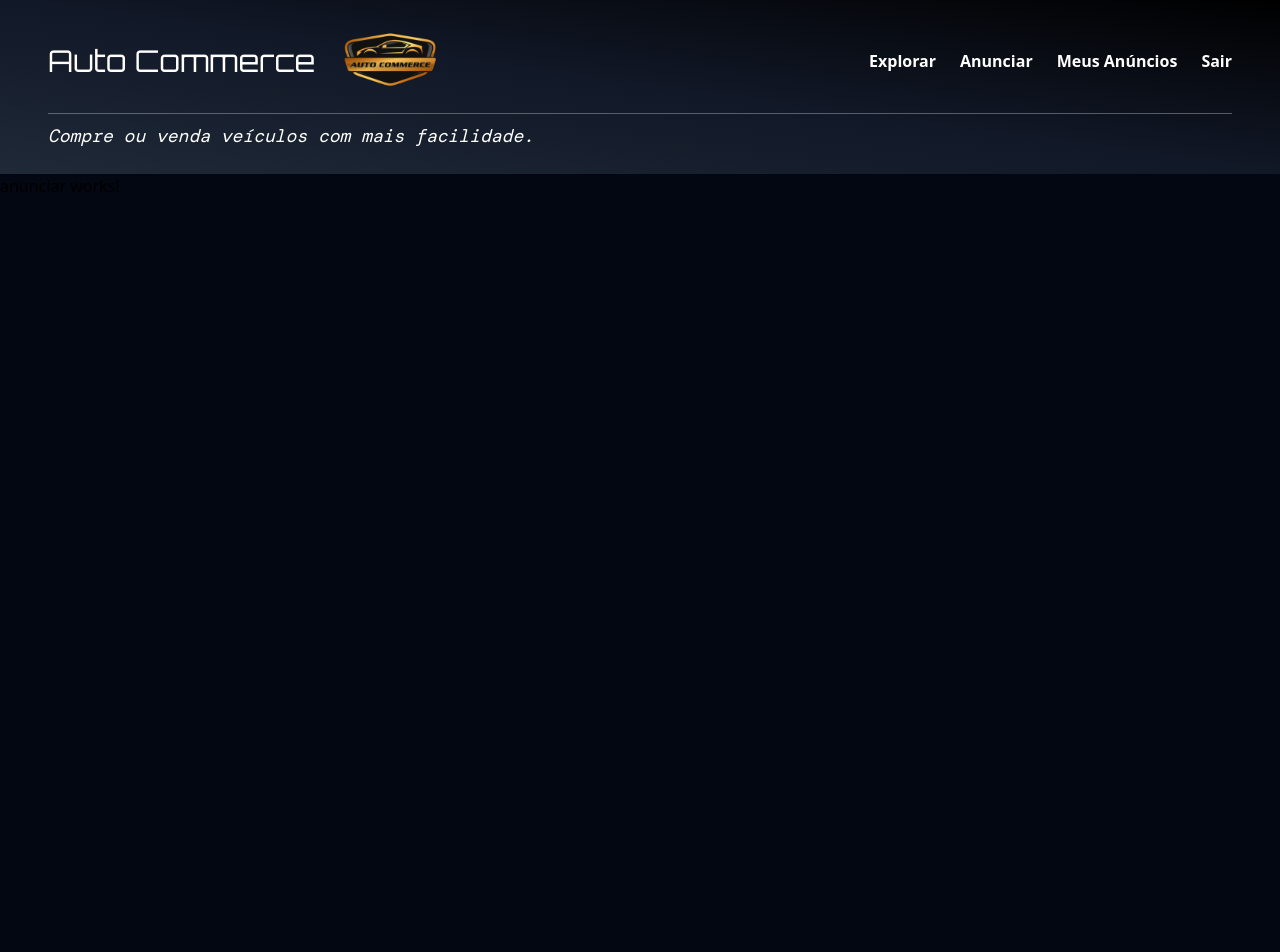
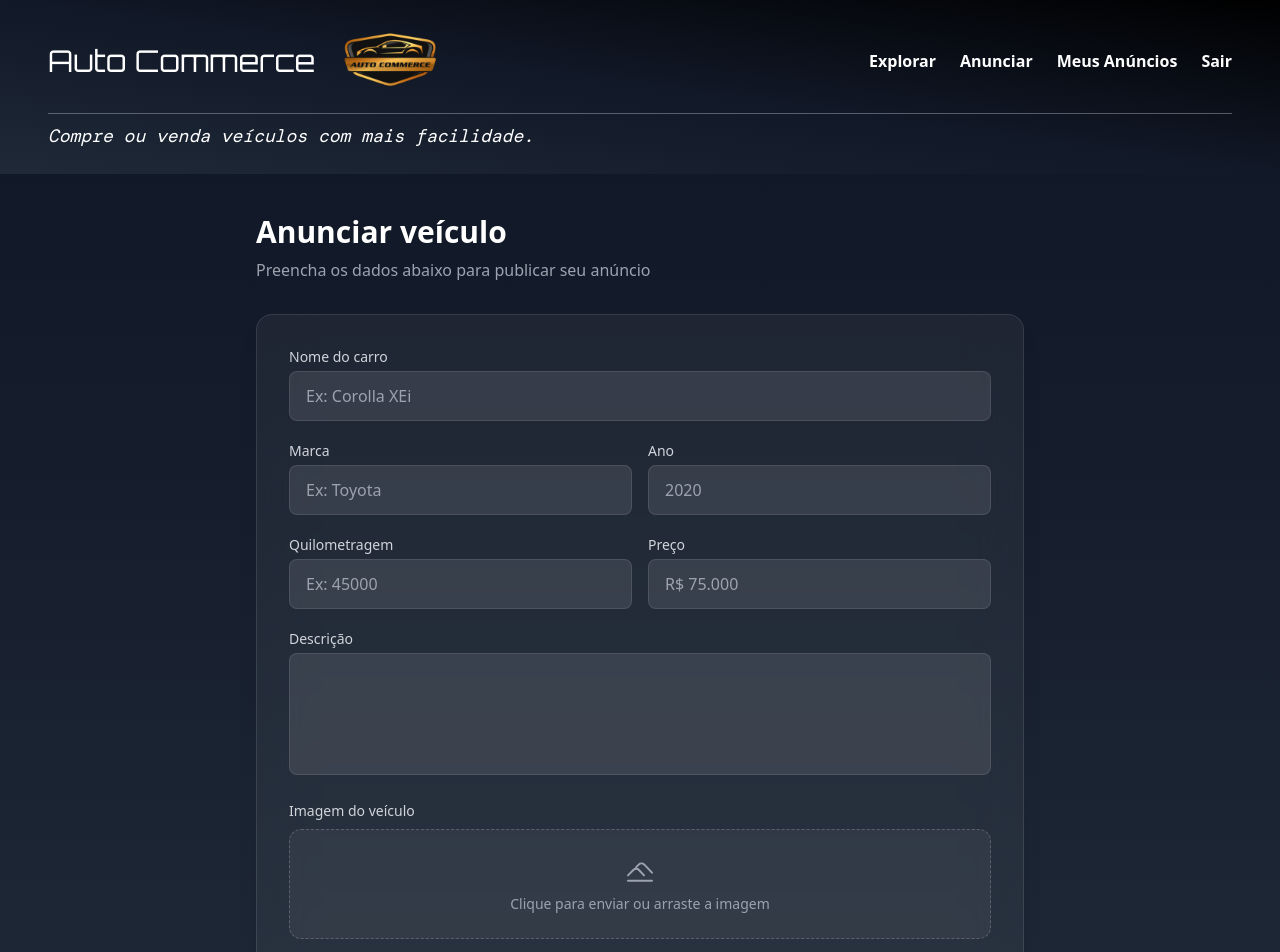
Before and after one commit to pabloquirino/auto-commerce, an Angular app: page /layout/anunciar in a window 1280 px wide. Shown: the top 952 px of the page. Built offline with nearby package versions, Linux system fonts and the light colour scheme; a web font is replaced by a local one.

Commit message:
feat(annunciar): add HTML for anunciar route

```diff
--- a/src/app/layout/anunciar/anunciar.component.html
+++ b/src/app/layout/anunciar/anunciar.component.html
@@ -1 +1,121 @@
-<p>anunciar works!</p>
+<section class="min-h-screen px-4 py-10 bg-gradient-to-b from-gray-900 to-gray-800">
+
+    <div class="max-w-3xl mx-auto">
+
+        <!-- Header -->
+        <div class="mb-8 text-center md:text-left">
+            <h1 class="text-2xl md:text-3xl font-semibold text-white">
+                Anunciar veículo
+            </h1>
+            <p class="text-gray-400 mt-2">
+                Preencha os dados abaixo para publicar seu anúncio
+            </p>
+        </div>
+
+        <!-- Card Form -->
+        <div class="rounded-2xl bg-white/5 backdrop-blur-xl
+             border border-white/10 shadow-xl p-6 md:p-8">
+
+            <form class="space-y-5">
+
+                <!-- Nome do carro -->
+                <div>
+                    <label class="block text-sm text-gray-300 mb-1">
+                        Nome do carro
+                    </label>
+                    <input type="text" placeholder="Ex: Corolla XEi" class="w-full px-4 py-3 rounded-lg bg-white/10
+                   border border-white/10 text-white
+                   placeholder-gray-400 outline-none" />
+                </div>
+
+                <!-- Marca + Ano -->
+                <div class="grid grid-cols-1 md:grid-cols-2 gap-4">
+
+                    <div>
+                        <label class="block text-sm text-gray-300 mb-1">
+                            Marca
+                        </label>
+                        <input type="text" placeholder="Ex: Toyota" class="w-full px-4 py-3 rounded-lg bg-white/10
+                     border border-white/10 text-white outline-none" />
+                    </div>
+
+                    <div>
+                        <label class="block text-sm text-gray-300 mb-1">
+                            Ano
+                        </label>
+                        <input type="number" placeholder="2020" class="w-full px-4 py-3 rounded-lg bg-white/10
+                     border border-white/10 text-white outline-none" />
+                    </div>
+
+                </div>
+
+                <!-- KM + Preço -->
+                <div class="grid grid-cols-1 md:grid-cols-2 gap-4">
+
+                    <div>
+                        <label class="block text-sm text-gray-300 mb-1">
+                            Quilometragem
+                        </label>
+                        <input type="number" placeholder="Ex: 45000" class="w-full px-4 py-3 rounded-lg bg-white/10
+                     border border-white/10 text-white outline-none" />
+                    </div>
+
+                    <div>
+                        <label class="block text-sm text-gray-300 mb-1">
+                            Preço
+                        </label>
+                        <input type="number" placeholder="R$ 75.000" class="w-full px-4 py-3 rounded-lg bg-white/10
+                     border border-white/10 text-white outline-none" />
+                    </div>
+
+                </div>
+
+                <!-- Descrição -->
+                <div>
+                    <label class="block text-sm text-gray-300 mb-1">
+                        Descrição
+                    </label>
+                    <textarea rows="4" placeholder="Fale sobre o estado do veículo, opcionais, histórico..." class="w-full px-4 py-3 rounded-lg bg-white/10
+                   border border-white/10 text-white
+                   placeholder-gray-400 outline-none resize-none">
+          </textarea>
+                </div>
+
+                <!-- Upload imagem -->
+                <div>
+                    <label class="block text-sm text-gray-300 mb-2">
+                        Imagem do veículo
+                    </label>
+
+                    <label class="flex flex-col items-center justify-center gap-2
+                   px-4 py-6 rounded-xl cursor-pointer
+                   bg-white/5 border border-dashed border-white/20
+                   text-gray-400 hover:bg-white/10 transition">
+
+                        <svg class="w-8 h-8" fill="none" stroke="currentColor" stroke-width="1.5" viewBox="0 0 24 24">
+                            <path stroke-linecap="round" stroke-linejoin="round"
+                                d="M3 16l4-4a3 3 0 014.242 0L15 16m-6-6l2-2a3 3 0 014.242 0L21 14M3 20h18" />
+                        </svg>
+
+                        <span class="text-sm">
+                            Clique para enviar ou arraste a imagem
+                        </span>
+
+                        <input type="file" class="hidden" />
+                    </label>
+                </div>
+
+                <!-- Botão -->
+                <button type="submit" class="w-full mt-4 py-4 rounded-xl
+                 bg-yellow-400 hover:bg-yellow-500
+                 text-gray-900 font-semibold transition">
+                    Publicar anúncio
+                </button>
+
+            </form>
+
+        </div>
+
+    </div>
+
+</section>
```
